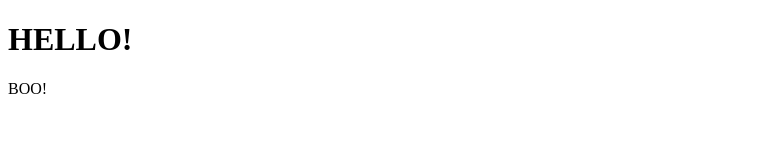
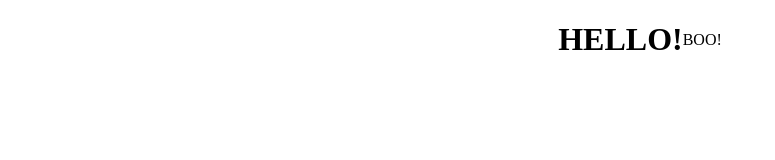
Before and after one commit to Kohhx/git-101, a plain HTML site: page index.html in a window 1280 px wide. Shown: the whole page, without its empty margins (0-775 px from the left). Drawn offline with Linux system fonts and the light colour scheme.

Commit message:
Centered and Flexed V2

```diff
--- a/index.html
+++ b/index.html
@@ -3,10 +3,13 @@
 <head>
 	<meta charset="utf-8">
 	<meta name="viewport" content="width=device-width, initial-scale=1">
-	<title></title>
+	<title>Dude!</title>
+	<link rel="stylesheet" href="style.css">
 </head>
 <body>
-<h1>HELLO!</h1>
-<p>BOO!</p>
+	<div id ="container">
+		<h1>HELLO!</h1>
+		<p>BOO!</p>
+	</div>
 </body>
 </html>
--- /dev/null
+++ b/style.css
@@ -0,0 +1,12 @@
+body {
+
+margin: 0;
+font-family: Helevetica;
+}
+
+#container{
+
+	display:  flex;
+	align-items: center;
+	justify-content: center;
+}
```
